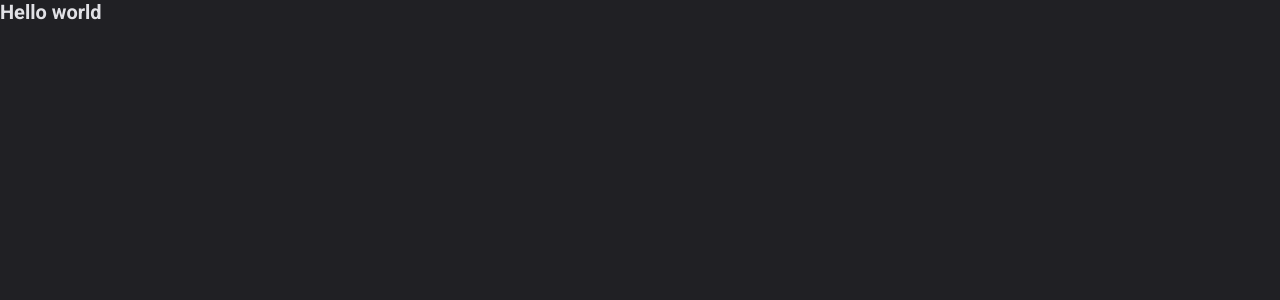
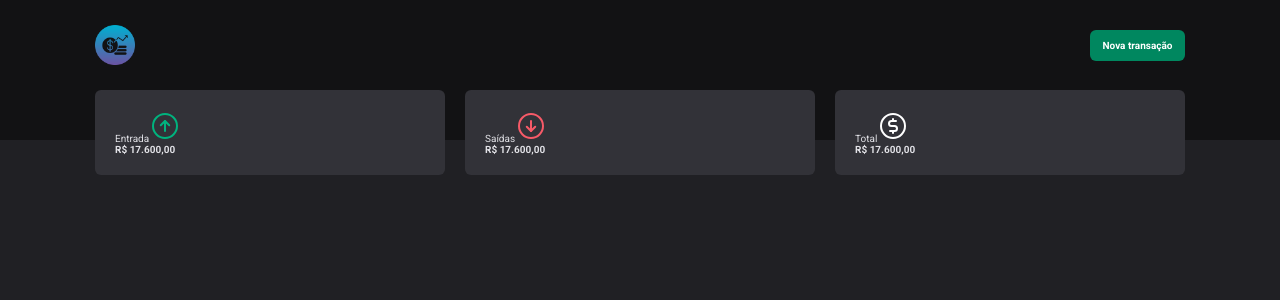
Before and after one commit to fabriciofcastro/react-api, a React (Vite) app: page / in a window 1280 px wide. Shown: the top 300 px of the page. Built offline with nearby package versions, Linux system fonts and the light colour scheme.

Commit message:
Criado header e cards indiacativos

```diff
--- a/package.json
+++ b/package.json
@@ -11,6 +11,7 @@
   },
   "dependencies": {
     "@types/styled-components": "^5.1.34",
+    "phosphor-react": "^1.4.1",
     "react": "^18.2.0",
     "react-dom": "^18.2.0",
     "styled-components": "^6.1.11"
--- a/src/App.tsx
+++ b/src/App.tsx
@@ -1,6 +1,7 @@
 import { ThemeProvider } from "styled-components"
 import { defaultTheme } from "./styles/themes/default"
 import { GlobalStyle } from "./styles/glovals"
+import { Transactions } from "./pages/Transactions"
 
 
 export const App = () => {
@@ -8,7 +9,7 @@ export const App = () => {
   return (
     <ThemeProvider theme={defaultTheme}>
       <GlobalStyle />
-        <h1>Hello world </h1>
+       <Transactions />
     </ThemeProvider>
   )
 }
--- /dev/null
+++ b/src/components/Header/index.tsx
@@ -0,0 +1,14 @@
+import { HeaderContainer, HeaderContent, Logo, NewTransactionButton } from "./styles"
+import logoImg from '../../assets/logo.png'
+
+export const Header = () => {
+  return (
+    <HeaderContainer>
+      <HeaderContent>
+        <Logo src={logoImg} alt="logo" />
+        <NewTransactionButton >Nova transação</NewTransactionButton>
+      </HeaderContent>
+
+    </HeaderContainer>
+  )
+}
--- /dev/null
+++ b/src/components/Header/styles.ts
@@ -0,0 +1,36 @@
+import styled from "styled-components";
+
+export const HeaderContainer = styled.header`
+  background-color: ${({theme}) => theme['gray-900']};
+  padding: 2.5rem 0 7.5rem;
+`
+
+export const HeaderContent = styled.div`
+  width: 100%;
+  max-width: 1120px;
+  margin: 0 auto;
+  padding: 0 1.5rem;
+
+  display: flex;
+  justify-content: space-between;
+  align-items: center;
+`
+
+export const Logo = styled.img`
+  width: 4rem;
+`
+
+export const NewTransactionButton = styled.button`
+  border: 0;
+  background-color: ${({theme}) => theme['green-500']};
+  color: ${({theme}) =>theme['white']};
+  font-weight: bold;
+  padding: 1rem 1.25rem;
+  border-radius: 6px;
+  cursor: pointer;
+  transition: background-color 200ms ease;
+
+  &:hover {
+    background-color: ${({theme}) => theme['green-700']};
+  }
+`
--- /dev/null
+++ b/src/components/Summary/index.tsx
@@ -0,0 +1,35 @@
+import React from 'react'
+import { SummaryContainer, SummaryCard } from './styles'
+import { ArrowCircleDown, ArrowCircleUp, CurrencyCircleDollar } from 'phosphor-react'
+
+export const Summary = () => {
+  return (
+    <SummaryContainer >
+      <SummaryCard>
+        <header>
+          <span>Entrada</span>
+          <ArrowCircleUp size={32} color="#00b37e"/>
+        </header>
+
+        <strong>R$ 17.600,00</strong>
+      </SummaryCard>
+      <SummaryCard>
+        <header>
+          <span>Saídas</span>
+          <ArrowCircleDown size={32} color="#f75a68" />
+        </header>
+
+        <strong>R$ 17.600,00</strong>
+      </SummaryCard>
+      <SummaryCard>
+        <header>
+          <span>Total</span>
+          <CurrencyCircleDollar size={32} color="#FFF"/>
+        </header>
+
+        <strong>R$ 17.600,00</strong>
+      </SummaryCard>
+
+    </SummaryContainer>
+  )
+}
--- /dev/null
+++ b/src/components/Summary/styles.ts
@@ -0,0 +1,22 @@
+import styled from "styled-components";
+
+
+export const SummaryContainer = styled.div`
+  width: 100%;
+  max-width: 1120px;
+  margin: 0 auto;
+  padding: 0 1.5rem;
+
+  display: grid;
+  grid-template-columns: repeat(3, 1fr);
+  gap: 2rem;
+
+  margin-top: -5rem;
+`
+
+export const SummaryCard = styled.div`
+  background-color: ${({theme}) => theme['gray-600']};
+  border-radius: 6px;
+  padding: 2rem;
+
+`
--- /dev/null
+++ b/src/pages/Transactions/index.tsx
@@ -0,0 +1,12 @@
+import { Header } from "../../components/Header"
+import { Summary } from "../../components/Summary"
+
+
+export const Transactions = () => {
+  return (
+    <div>
+      <Header />
+      <Summary />
+    </div>
+  )
+}
```
Also changed, not shown: src/assets/logo.png (added), src/pages/Transactions/styles.ts (added), 1 other file (tests, documents, lock files or other folders).
